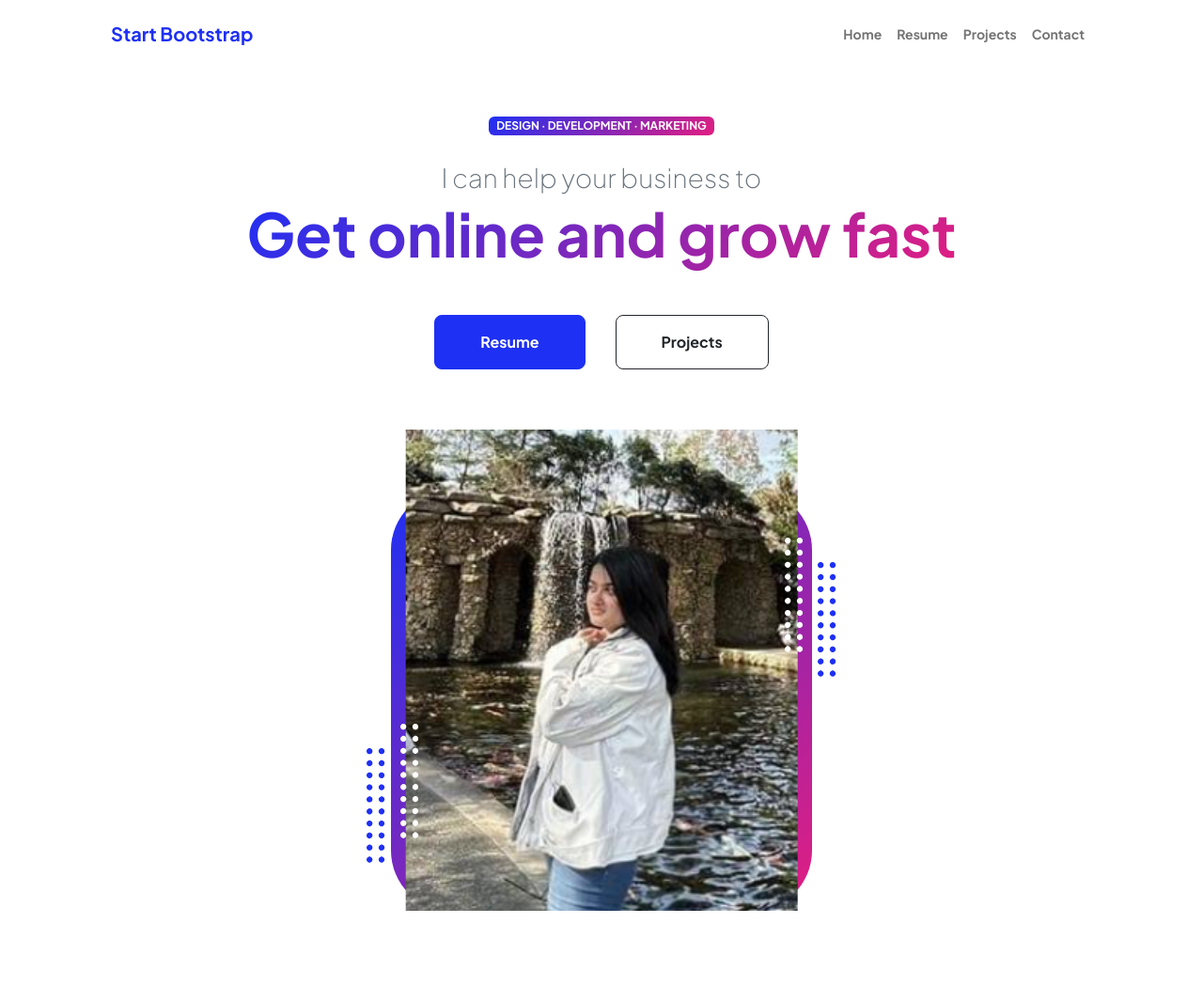
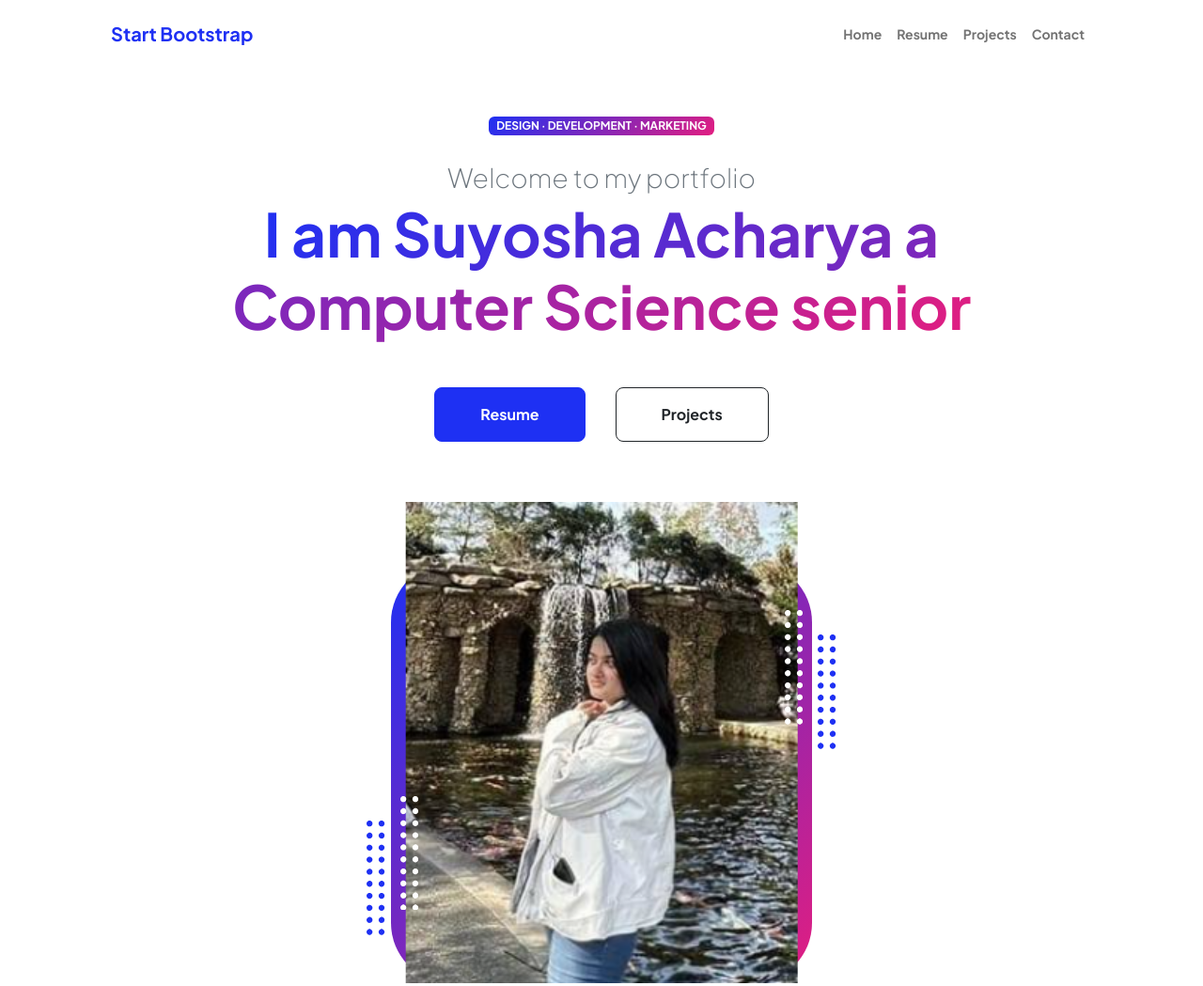
Before and after one commit to SuyoshaA/suyoshawebsite, a plain HTML site: page index.html in a window 1280 px wide. Shown: the top 1049 px of the page at 94% size. Drawn offline with nearby package versions, Linux system fonts and the light colour scheme.

Commit message:
Update index.html

```diff
--- a/index.html
+++ b/index.html
@@ -42,8 +42,8 @@
                             <!-- Header text content-->
                             <div class="text-center text-xxl-start">
                                 <div class="badge bg-gradient-primary-to-secondary text-white mb-4"><div class="text-uppercase">Design &middot; Development &middot; Marketing</div></div>
-                                <div class="fs-3 fw-light text-muted">I can help your business to</div>
-                                <h1 class="display-3 fw-bolder mb-5"><span class="text-gradient d-inline">Get online and grow fast</span></h1>
+                                <div class="fs-3 fw-light text-muted">Welcome to my portfolio</div>
+                                <h1 class="display-3 fw-bolder mb-5"><span class="text-gradient d-inline">I am Suyosha Acharya a Computer Science senior</span></h1>
                                 <div class="d-grid gap-3 d-sm-flex justify-content-sm-center justify-content-xxl-start mb-3">
                                     <a class="btn btn-primary btn-lg px-5 py-3 me-sm-3 fs-6 fw-bolder" href="resume.html">Resume</a>
                                     <a class="btn btn-outline-dark btn-lg px-5 py-3 fs-6 fw-bolder" href="projects.html">Projects</a>
```
